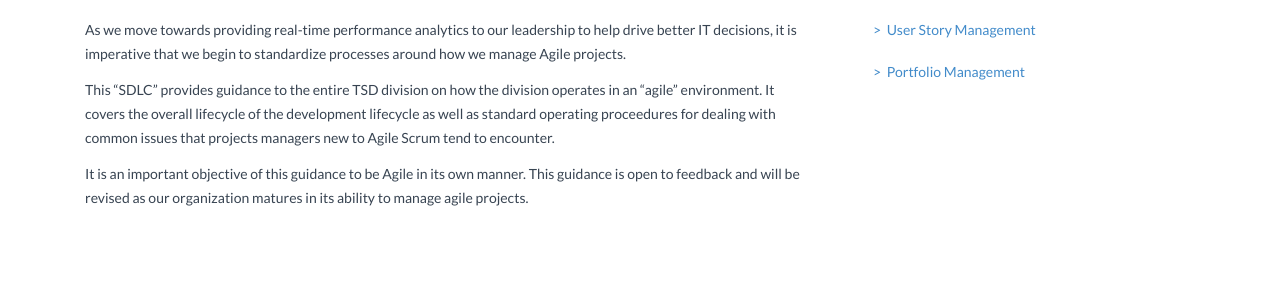
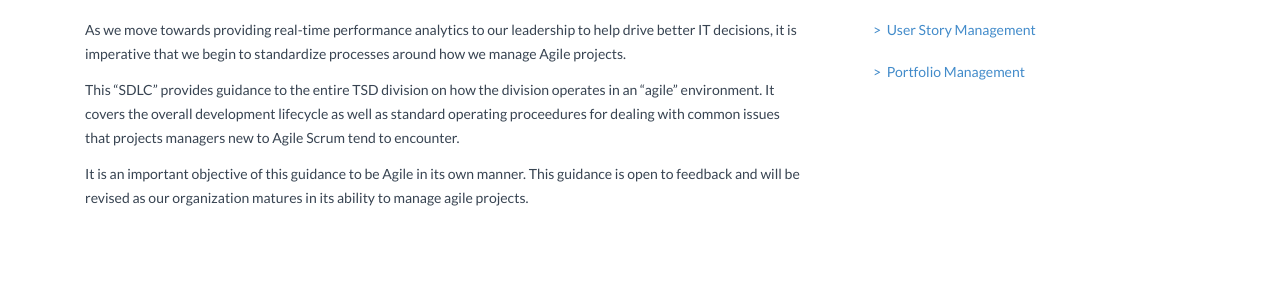
Before and after one commit to GSA/tsd-agile-sdlc, a Jekyll site: the page built from _posts/sdlc/2015-06-20-overview.markdown, in a window 1280 px wide and 1206 px high. Shown: the part 634-932 px from the top of the window. Built offline with Jekyll 4.4.1, drawn with Linux system fonts in a browser that asks for light colours; nearby versions of some CDN libraries.

Commit message:
Updated verbiage on the Overview

```diff
--- a/_posts/sdlc/2015-06-20-overview.markdown
+++ b/_posts/sdlc/2015-06-20-overview.markdown
@@ -21,6 +21,6 @@
 
 As we move towards providing real-time performance analytics to our leadership to help drive better IT decisions, it is imperative that we begin to standardize processes around how we manage Agile projects.
 
-This "SDLC" provides guidance to the entire TSD division on how the division operates in an "agile" environment. It covers the overall lifecycle of the development lifecycle as well as standard operating proceedures for dealing with common issues that projects managers new to Agile Scrum tend to encounter.
+This "SDLC" provides guidance to the entire TSD division on how the division operates in an "agile" environment. It covers the overall development lifecycle as well as standard operating proceedures for dealing with common issues that projects managers new to Agile Scrum tend to encounter.
 
 It is an important objective of this guidance to be Agile in its own manner. This guidance is open to feedback and will be revised as our organization matures in its ability to manage agile projects.
```
Also changed, not shown: assets/img/sdlc/Figure-1.-Illustration-of-a-teams-sprint-in-SAFe1.png (added).
